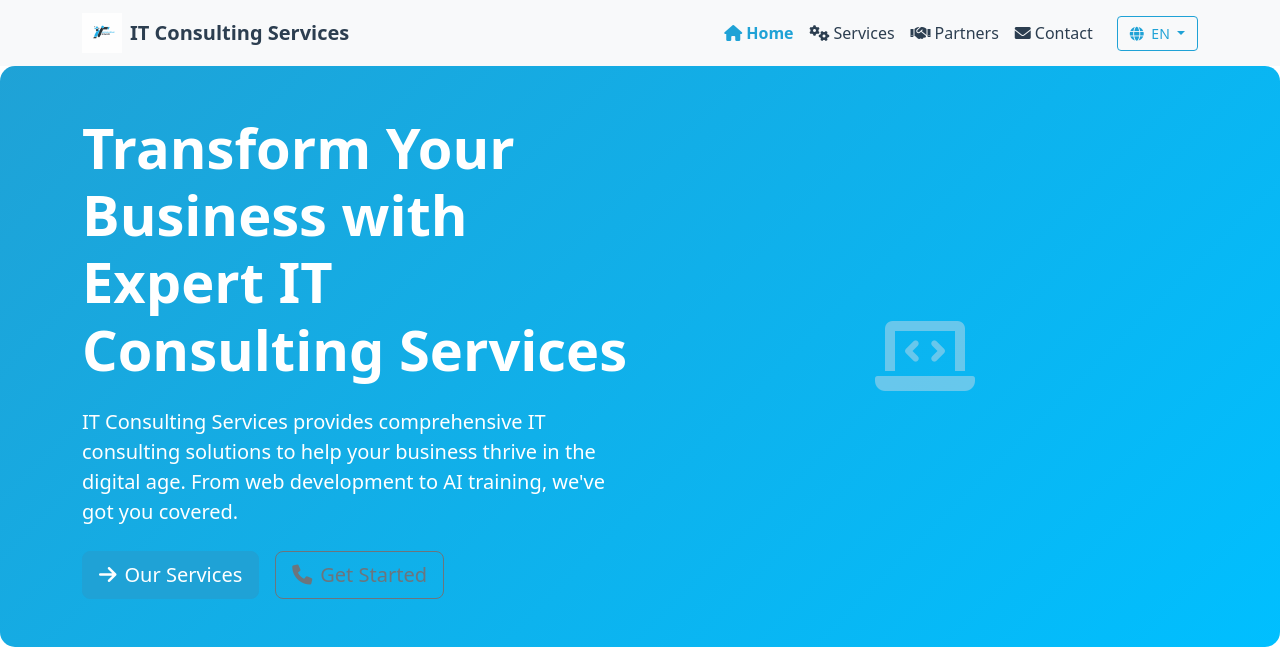
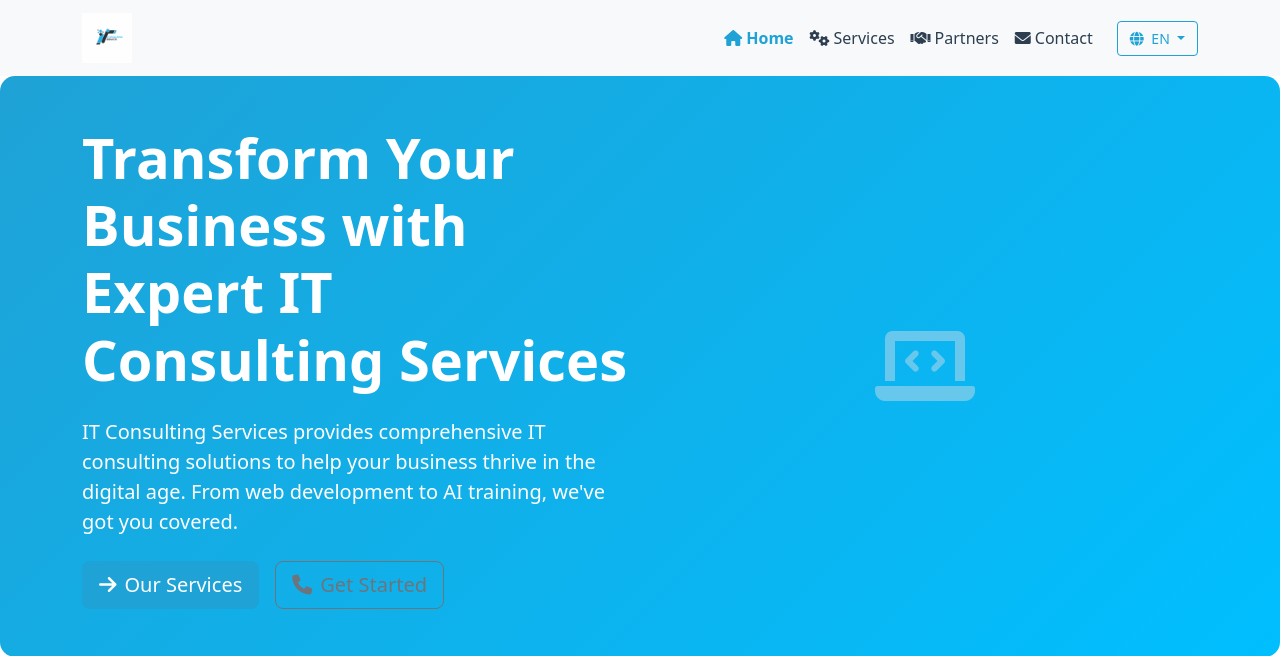
Before and after one commit to syhamath/itc-services_wb_flask, a Flask app: page / in a window 1280 px wide. Shown: the top 656 px of the page. Run offline with Flask 3, Linux system fonts and the light colour scheme.

Commit message:
Refine website's appearance by adjusting the navigation bar design
Removes the company name from the navbar in base.html and increases logo size.

Replit-Commit-Author: Agent
Replit-Commit-Session-Id: 34a98116-2d54-49c0-a2a3-cf97ac286d80
Replit-Commit-Screenshot-Url: https://storage.googleapis.com/screenshot-production-us-central1/9527d7a4-19de-4924-ba03-81464518bb4f/3a5e3d56-74d8-4b98-99dd-d163d9c45ec7.jpg

```diff
--- a/templates/base.html
+++ b/templates/base.html
@@ -22,8 +22,7 @@
     <nav class="navbar navbar-expand-lg navbar-light bg-light sticky-top">
         <div class="container">
             <a class="navbar-brand d-flex align-items-center" href="{{ url_for('index') }}">
-                <img src="{{ url_for('static', filename='images/logo.png') }}" width="40" height="40" class="me-2" alt="IT Consulting Services Logo">
-                <span class="fw-bold">IT Consulting Services</span>
+                <img src="{{ url_for('static', filename='images/logo.png') }}" width="50" height="50" alt="IT Consulting Services Logo">
             </a>
 
             <button class="navbar-toggler" type="button" data-bs-toggle="collapse" data-bs-target="#navbarNav">
```
